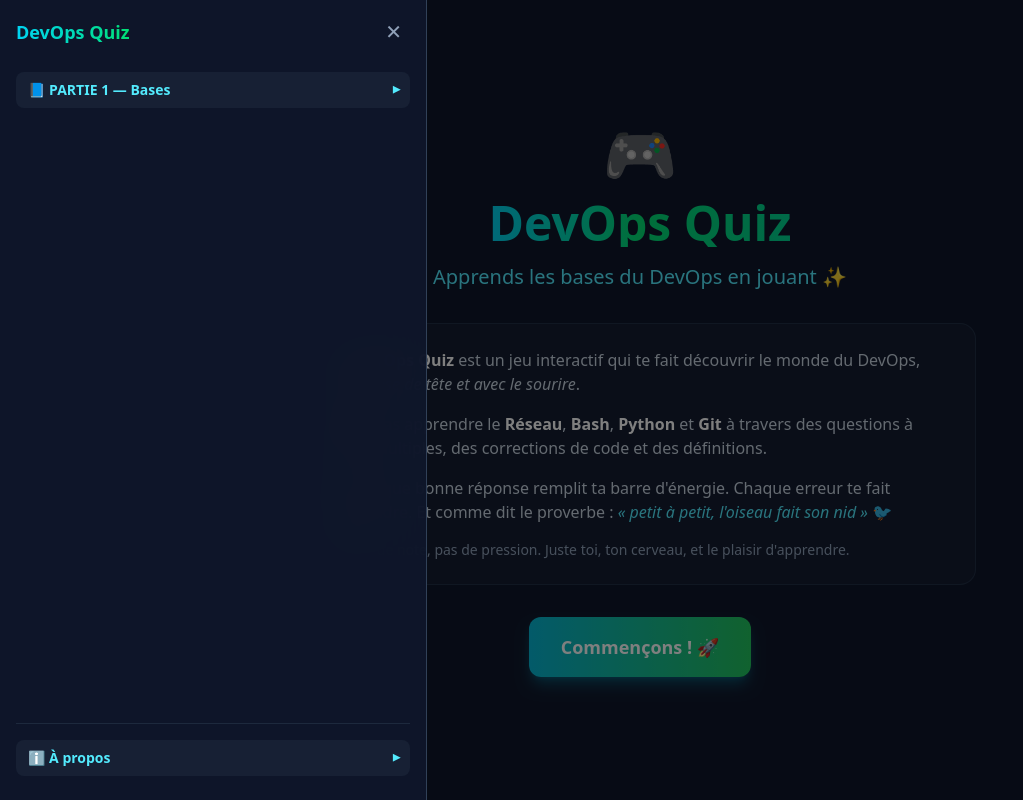
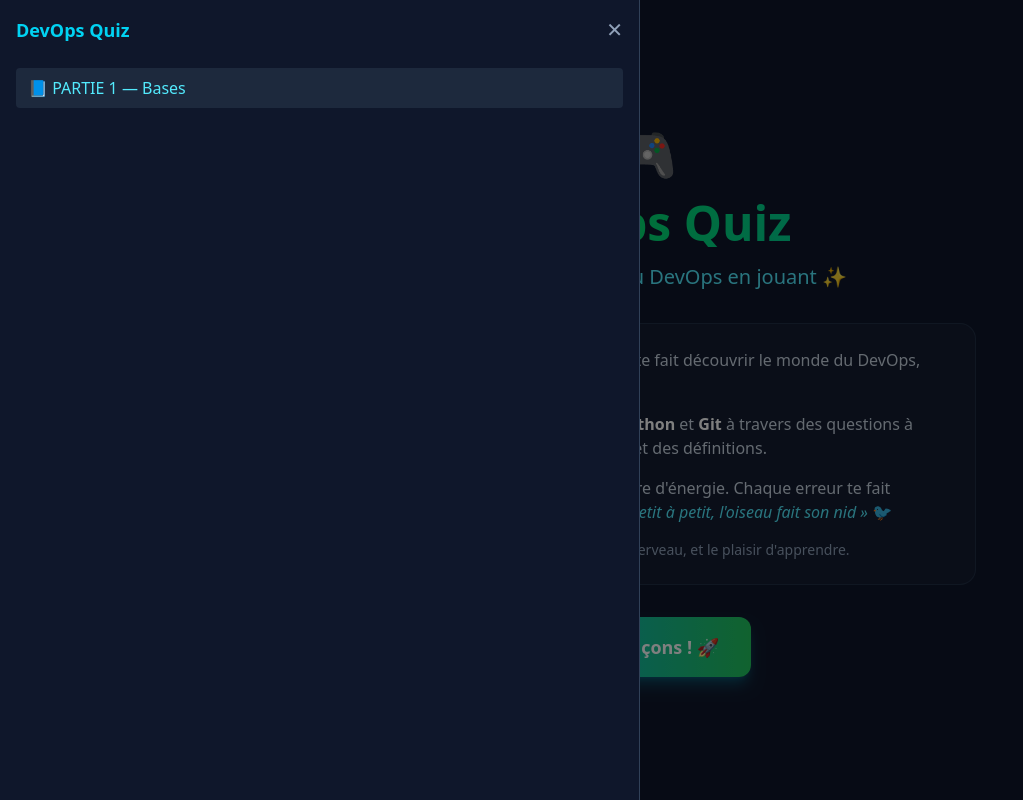
Before and after one commit to fotsingndiguedevy-dev/Devops_quiz, a Next.js app: page / in a window 1280 px wide. Both pictures are taken after a click on the button "Ouvrir le menu". Shown: the whole page, without its empty margins (0-1023 px from the left). Built offline with nearby package versions, Linux system fonts and the light colour scheme.

Commit message:
test: suppression des animations de la sidebar pour isoler le bug safari

```diff
--- a/src/components/Sidebar.tsx
+++ b/src/components/Sidebar.tsx
@@ -1,5 +1,4 @@
 "use client";
-import { motion, AnimatePresence } from "framer-motion";
 import { useState } from "react";
 import { parts, Lesson } from "@/data/parts";
 import { isLessonUnlocked } from "@/utils/storage";
@@ -15,124 +14,62 @@ type SidebarProps = {
 export default function Sidebar({ isOpen, onClose, onSelectLesson, selectedLessonId, completedLessons }: SidebarProps) {
   const [openParts, setOpenParts] = useState<Record<string, boolean>>({});
   const [openModules, setOpenModules] = useState<Record<string, boolean>>({});
-  const [activeLesson, setActiveLesson] = useState<string | null>(null); // Pour le clic sur mobile
-  const [aProposOuvert, setAProposOuvert] = useState(false);
 
   const togglePart = (id: string) => setOpenParts(prev => ({ ...prev, [id]: !prev[id] }));
   const toggleModule = (id: string) => setOpenModules(prev => ({ ...prev, [id]: !prev[id] }));
 
+  if (!isOpen) return null;
+
   return (
-    <AnimatePresence>
-      {isOpen && (
-        <>
-          <motion.div initial={{ opacity: 0 }} animate={{ opacity: 1 }} exit={{ opacity: 0 }} onClick={onClose} className="fixed inset-0 bg-black/50 z-40" />
-          <motion.aside
-            initial={{ x: "-100%" }} animate={{ x: 0 }} exit={{ x: "-100%" }}
-            transition={{ type: "spring", damping: 28, stiffness: 220 }}
-            className="fixed top-0 left-0 h-screen w-1/2 md:w-1/3 bg-slate-900/95 backdrop-blur-xl border-r border-slate-700 z-50 p-4 overflow-y-auto flex flex-col"
-          >
+    <div className="fixed inset-0 z-50 flex">
+      {/* Overlay */}
+      <div className="absolute inset-0 bg-black/50" onClick={onClose}></div>
+
+      {/* Menu */}
+      <div className="relative w-1/2 h-full bg-slate-900 p-4 overflow-y-auto border-r border-slate-700">
         <div className="flex justify-between items-center mb-6">
-              <h1 className="text-lg font-bold bg-gradient-to-r from-cyan-400 to-green-400 bg-clip-text text-transparent">DevOps Quiz</h1>
-              <button onClick={onClose} className="text-slate-400 hover:text-white text-xl w-8 h-8 rounded-full hover:bg-slate-800">✕</button>
+          <h1 className="text-lg font-bold text-cyan-400">DevOps Quiz</h1>
+          <button onClick={onClose} className="text-slate-400 text-xl">✕</button>
         </div>
 
-            <div className="flex-1">
         {parts.map(part => (
           <div key={part.id} className="mb-4">
-                  <button onClick={() => togglePart(part.id)} className="w-full flex justify-between items-center px-3 py-2 rounded-lg bg-slate-800/60 text-left text-sm font-semibold text-cyan-300 hover:bg-slate-800 mb-2">
-                    <span>📘 {part.title}</span>
-                    <motion.span animate={{ rotate: openParts[part.id] ? 0 : -90 }}>▾</motion.span>
+            <button onClick={() => togglePart(part.id)} className="w-full text-left px-3 py-2 bg-slate-800 rounded text-cyan-300 mb-2">
+              📘 {part.title}
             </button>
-
-                  <AnimatePresence>
             {openParts[part.id] && (
-                      <motion.div initial={{ height: 0, opacity: 0 }} animate={{ height: "auto", opacity: 1 }} exit={{ height: 0, opacity: 0 }} className="overflow-hidden ml-2 space-y-1">
+              <div className="ml-2 space-y-1">
                 {part.modules.map(mod => (
                   <div key={mod.id} className="mb-2">
-                            <button onClick={() => toggleModule(mod.id)} className="w-full flex items-center justify-between px-3 py-2 rounded-lg text-sm text-slate-300 hover:bg-slate-800/80">
-                              <span className="flex items-center gap-2"><img src={mod.logo} alt={mod.name} className="w-4 h-4 object-contain" />{mod.name}</span>
-                              <motion.span animate={{ rotate: openModules[mod.id] ? 0 : -90 }}>▾</motion.span>
+                    <button onClick={() => toggleModule(mod.id)} className="w-full text-left px-3 py-2 text-slate-300 flex items-center gap-2">
+                       <img src={mod.logo} alt={mod.name} className="w-4 h-4" /> {mod.name}
                     </button>
-
-                            <AnimatePresence>
                     {openModules[mod.id] && (
-                                <motion.ul initial={{ height: 0, opacity: 0 }} animate={{ height: "auto", opacity: 1 }} exit={{ height: 0, opacity: 0 }} className="overflow-hidden ml-4 mt-1 space-y-1 border-l border-slate-700 pl-2">
+                      <ul className="ml-4 border-l border-slate-700 pl-2 space-y-1">
                         {mod.lessons.map(lesson => {
                           const isCompleted = completedLessons.includes(lesson.id);
                           const isUnlocked = isLessonUnlocked(lesson.id, completedLessons);
-
                           return (
-                                      <li key={lesson.id} className="relative">
+                            <li key={lesson.id}>
                               <button
-                                          onClick={() => {
-                                            if (!isUnlocked) {
-                                              alert("🔒 Termine d'abord la leçon précédente pour débloquer celle-ci !");
-                                              return;
-                                            }
-                                            if (activeLesson === lesson.id) {
-                                              setActiveLesson(null);
-                                              onSelectLesson(lesson);
-                                            } else {
-                                              setActiveLesson(lesson.id); // Affiche la description
-                                            }
-                                          }}
+                                onClick={() => isUnlocked && onSelectLesson(lesson)}
                                 disabled={!isUnlocked}
-                                          className={`w-full text-left px-3 py-2 rounded-lg text-xs transition-all flex flex-col ${
-                                            selectedLessonId === lesson.id ? "bg-gradient-to-r from-cyan-500/30 to-green-500/30 text-white border-l-2 border-cyan-400"
-                                            : isUnlocked ? "text-slate-400 hover:bg-slate-800/60 hover:text-slate-200 cursor-pointer"
-                                            : "text-slate-600 cursor-not-allowed opacity-60"
-                                          }`}
+                                className={`w-full text-left px-3 py-2 text-xs ${isUnlocked ? 'text-slate-400 hover:text-white' : 'text-slate-600'}`}
                               >
-                                          <div className="flex justify-between items-center w-full">
-                                            <span>{lesson.title}</span>
-                                            <span>{isCompleted ? "✅" : isUnlocked ? "▶️" : "🔒"}</span>
-                                          </div>
-
-                                          {/* Description au clic sur mobile */}
-                                          <AnimatePresence>
-                                            {activeLesson === lesson.id && isUnlocked && (
-                                              <motion.div initial={{ opacity: 0, height: 0 }} animate={{ opacity: 1, height: "auto" }} exit={{ opacity: 0, height: 0 }} className="mt-2 text-cyan-300 text-[10px] italic leading-tight">
-                                                {lesson.description}
-                                              </motion.div>
-                                            )}
-                                          </AnimatePresence>
+                                {lesson.title} {isCompleted ? "✅" : isUnlocked ? "▶️" : "🔒"}
                               </button>
                             </li>
                           );
                         })}
-                                </motion.ul>
+                      </ul>
                     )}
-                            </AnimatePresence>
-                          </div>
-                        ))}
-                      </motion.div>
-                    )}
-                  </AnimatePresence>
                   </div>
                 ))}
               </div>
-
-            {/* À propos */}
-            <div className="mt-8 pt-4 border-t border-slate-800">
-              <button onClick={() => setAProposOuvert(!aProposOuvert)} className="w-full flex justify-between items-center px-3 py-2 rounded-lg bg-slate-800/60 text-left text-sm font-semibold text-cyan-300 hover:bg-slate-800 mb-2">
-                <span>ℹ️ À propos</span>
-                <motion.span animate={{ rotate: aProposOuvert ? 0 : -90 }}>▾</motion.span>
-              </button>
-              <AnimatePresence>
-                {aProposOuvert && (
-                  <motion.div initial={{ height: 0, opacity: 0 }} animate={{ height: "auto", opacity: 1 }} exit={{ height: 0, opacity: 0 }} className="overflow-hidden">
-                    <div className="text-xs text-slate-400 space-y-2 px-3 py-2 bg-slate-800/30 rounded-lg border border-slate-700/50">
-                      <p className="text-slate-300 font-medium">🚀 Pourquoi DevOps Quiz ?</p>
-                      <p>Né d'un constat simple : apprendre le DevOps peut être intimidant. Ce jeu rend l'apprentissage accessible et sans pression.</p>
-                      <a href="https://portfolio-fotsingndiguedevy-dev.vercel.app" target="_blank" rel="noopener noreferrer" className="text-cyan-400 hover:text-cyan-300 block pt-2">🌐 Mon portfolio</a>
+            )}
           </div>
-                  </motion.div>
-                )}
-              </AnimatePresence>
+        ))}
       </div>
-          </motion.aside>
-        </>
-      )}
-    </AnimatePresence>
+    </div>
   );
 }
```
Lines whose indentation alone changed are shown as unchanged.
